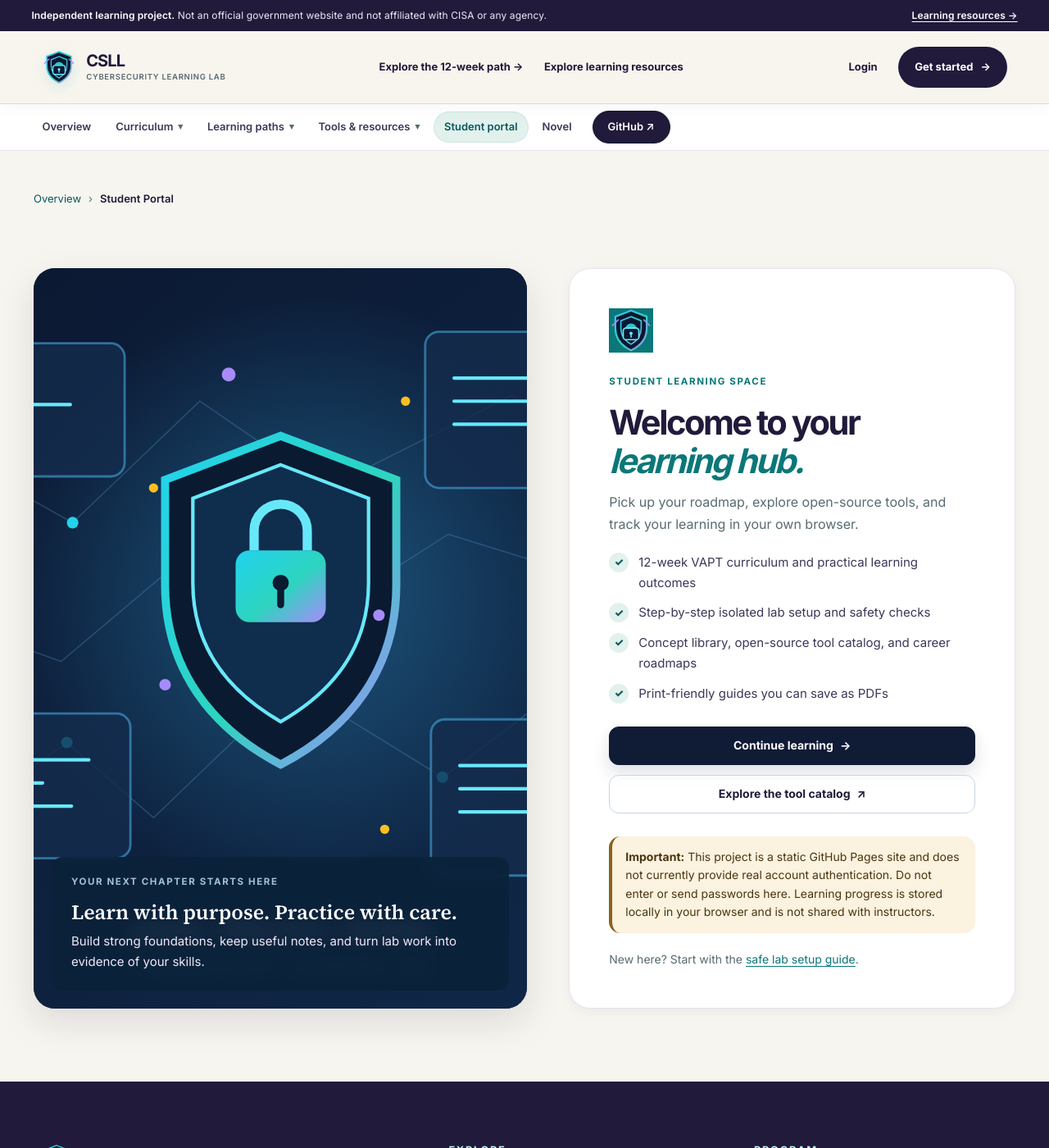
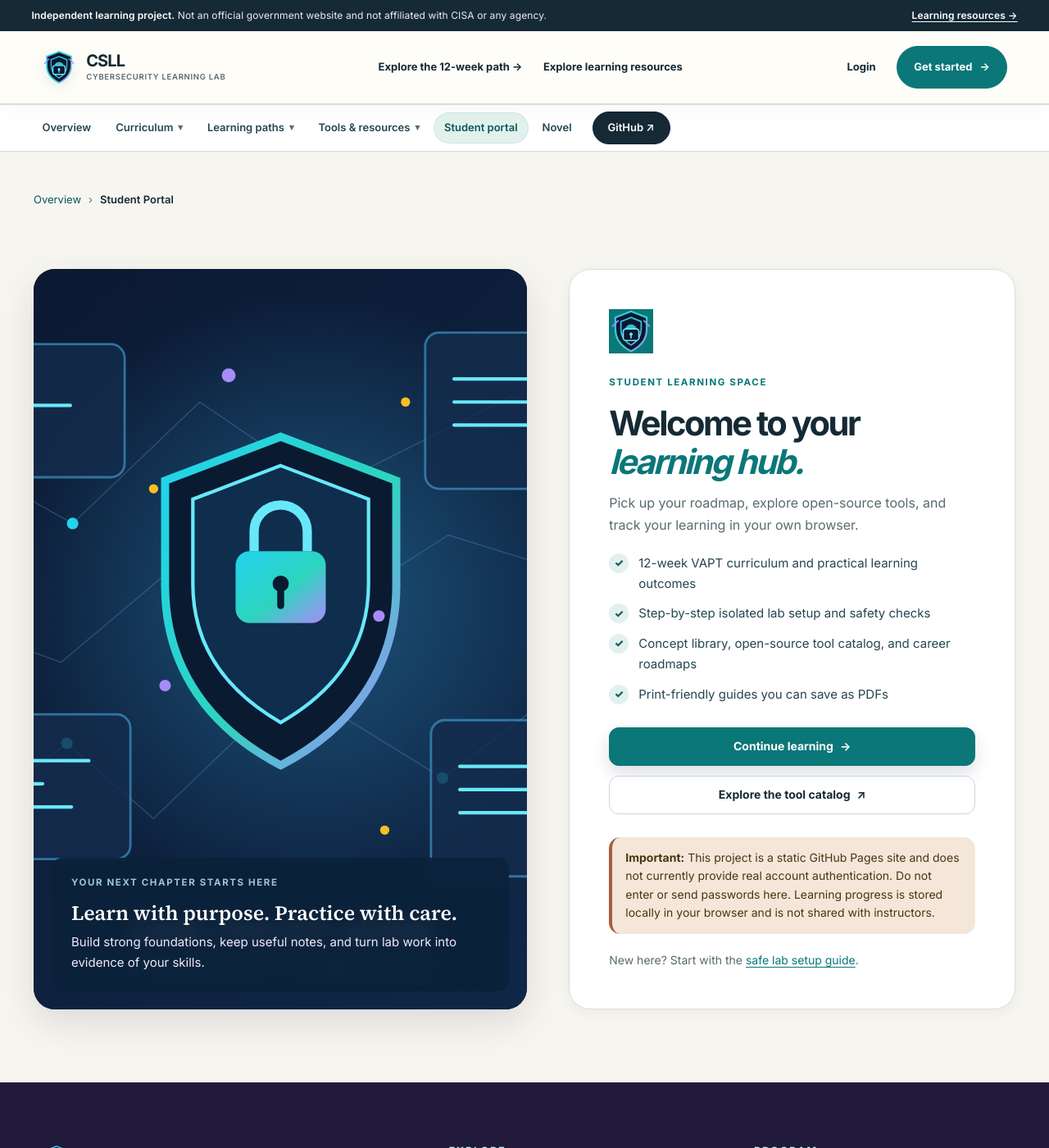
Before and after one commit to Learning-No/Cybersecurity-Learning-Lab, a Jekyll site: the page built from student-portal/index.md, in a window 1280 px wide and 1400 px high. Shown: the whole window at 82% size. Built offline with Jekyll 4.4.1, drawn with Linux system fonts in a browser that asks for light colours.

Commit message:
Make CSLL palette visibly distinct across homepage

```diff
--- a/assets/css/executive.css
+++ b/assets/css/executive.css
@@ -1438,3 +1438,52 @@
  .program-heading h2 { font-size: 2.2rem; }
  .kpis.kpis-carousel > .kpi-slide { flex-basis: min(78vw, 300px); min-height: 215px; }
 }
+
+
+/* Strong, visible palette pass — deliberately overrides older homepage selectors. */
+:root {
+  --ink: #152a35;
+  --ink-soft: #254652;
+  --text: #21343a;
+  --muted: #586b70;
+  --paper: #f7f5ef;
+  --card: #ffffff;
+  --line: #d8ded8;
+  --accent: #0b7778;
+  --accent-dark: #07595e;
+  --accent-tint: #e2f1ec;
+  --gold: #a85c3d;
+  --gold-tint: #f4e7da;
+}
+body { background: #f7f5ef !important; color: #21343a; }
+.site-header.csll-header { background: #fffdf8; border-bottom: 2px solid #d8ded8; }
+.notice-bar { background: #152a35; }
+.header-get-started { background: #0b7778 !important; border: 1px solid #0b7778 !important; color: #fff !important; border-radius: 999px; }
+.header-get-started:hover { background: #07595e !important; border-color: #07595e !important; }
+.header-login { color: #152a35 !important; }
+.hero { background: linear-gradient(110deg, rgba(226,241,236,.72), rgba(247,245,239,0) 68%); }
+.hero::before { background: #e17b52 !important; height: 6px; width: 96px; }
+.hero h1 em { color: #0b7778 !important; }
+.actions .primary, a.primary { background: #0b7778; border-color: #0b7778; color: #fff; }
+.actions .primary:hover, a.primary:hover { background: #07595e; border-color: #07595e; }
+.snapshot { background: #152a35; border-top: 5px solid #e17b52; }
+.summary-card { background: #fffdf8; border-top: 4px solid #0b7778; }
+.summary-card:nth-child(2) { border-top-color: #e17b52; }
+.summary-card:nth-child(3) { border-top-color: #8b7ab8; }
+#notes .note-card::before { background-image: radial-gradient(circle at 22% 25%, rgba(255,255,255,.35), transparent 26%), linear-gradient(135deg, #0b7778, #152a35) !important; }
+#notes .note-card:nth-child(3n + 2)::before { background-image: radial-gradient(circle at 75% 20%, rgba(255,255,255,.45), transparent 30%), linear-gradient(135deg, #e17b52, #8d4938) !important; }
+#notes .note-card:nth-child(3n)::before { background-image: repeating-linear-gradient(135deg, rgba(255,255,255,.16) 0 1px, transparent 1px 12px), linear-gradient(135deg, #8b7ab8, #34495e) !important; }
+#learning-library .hub-card:nth-child(3n + 1) { background: #e2f1ec !important; }
+#learning-library .hub-card:nth-child(3n + 2) { background: #f4e7da !important; }
+#learning-library .hub-card:nth-child(3n) { background: #e9e5f4 !important; }
+#vapt-sprint .phase:nth-child(1) .phase-head { background: #d9eee7 !important; }
+#vapt-sprint .phase:nth-child(2) .phase-head { background: #f4e0d3 !important; }
+#vapt-sprint .phase:nth-child(3) .phase-head { background: #e9e5f4 !important; }
+.feature-panel:first-child { background: linear-gradient(145deg, #0b7778, #07595e) !important; color: #fff; }
+.feature-panel:last-child { background: linear-gradient(145deg, #a95538, #6f382b) !important; color: #fff; }
+.feature-panel .eyebrow { color: #c6f3e8 !important; }
+.program-overview { background: #152a35 !important; border-top: 5px solid #e17b52; }
+.carousel-arrow:hover:not(:disabled) { background: #0b7778; border-color: #0b7778; }
+@media (max-width: 700px) {
+  .hero { background: linear-gradient(180deg, rgba(226,241,236,.72), rgba(247,245,239,0) 55%); }
+}
```
